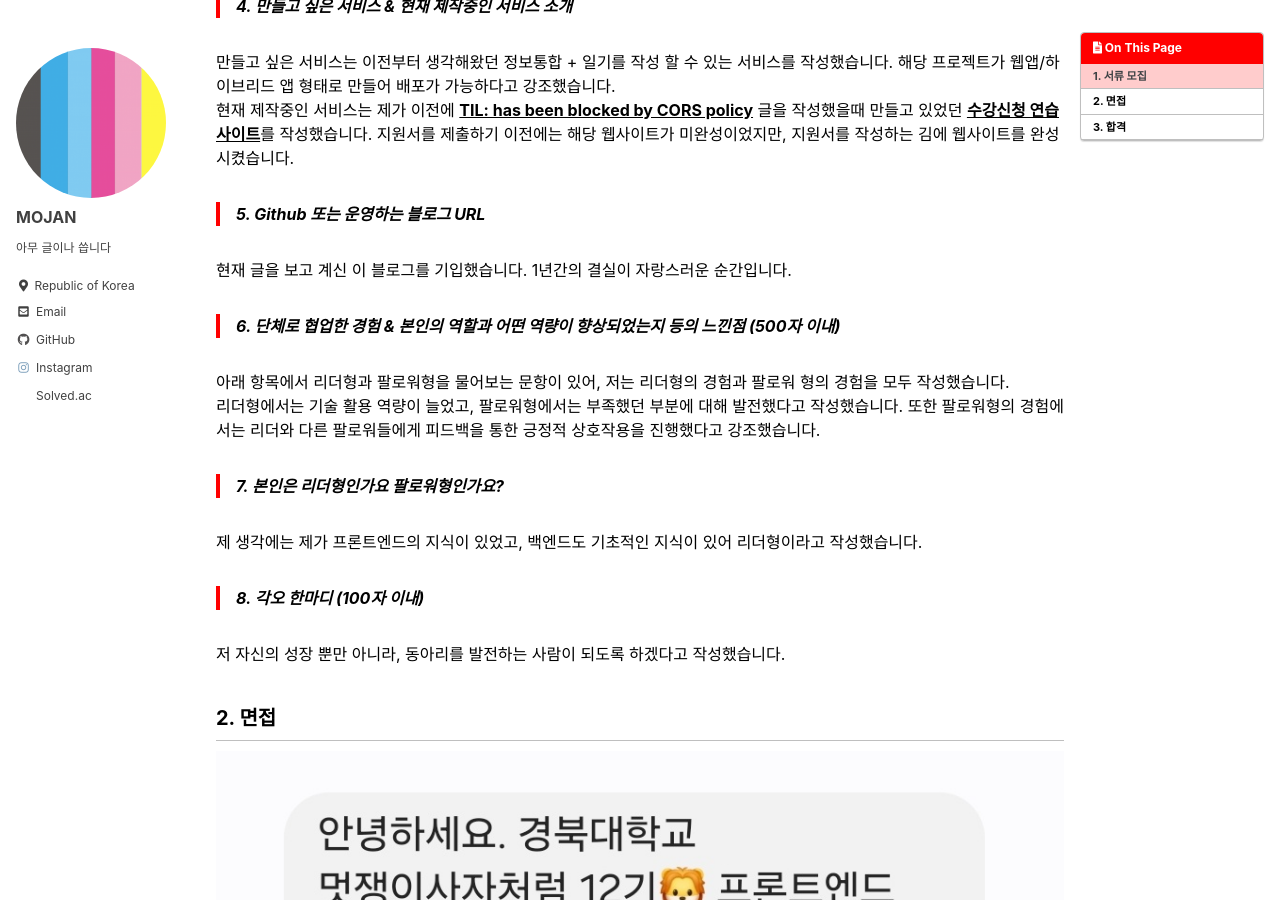
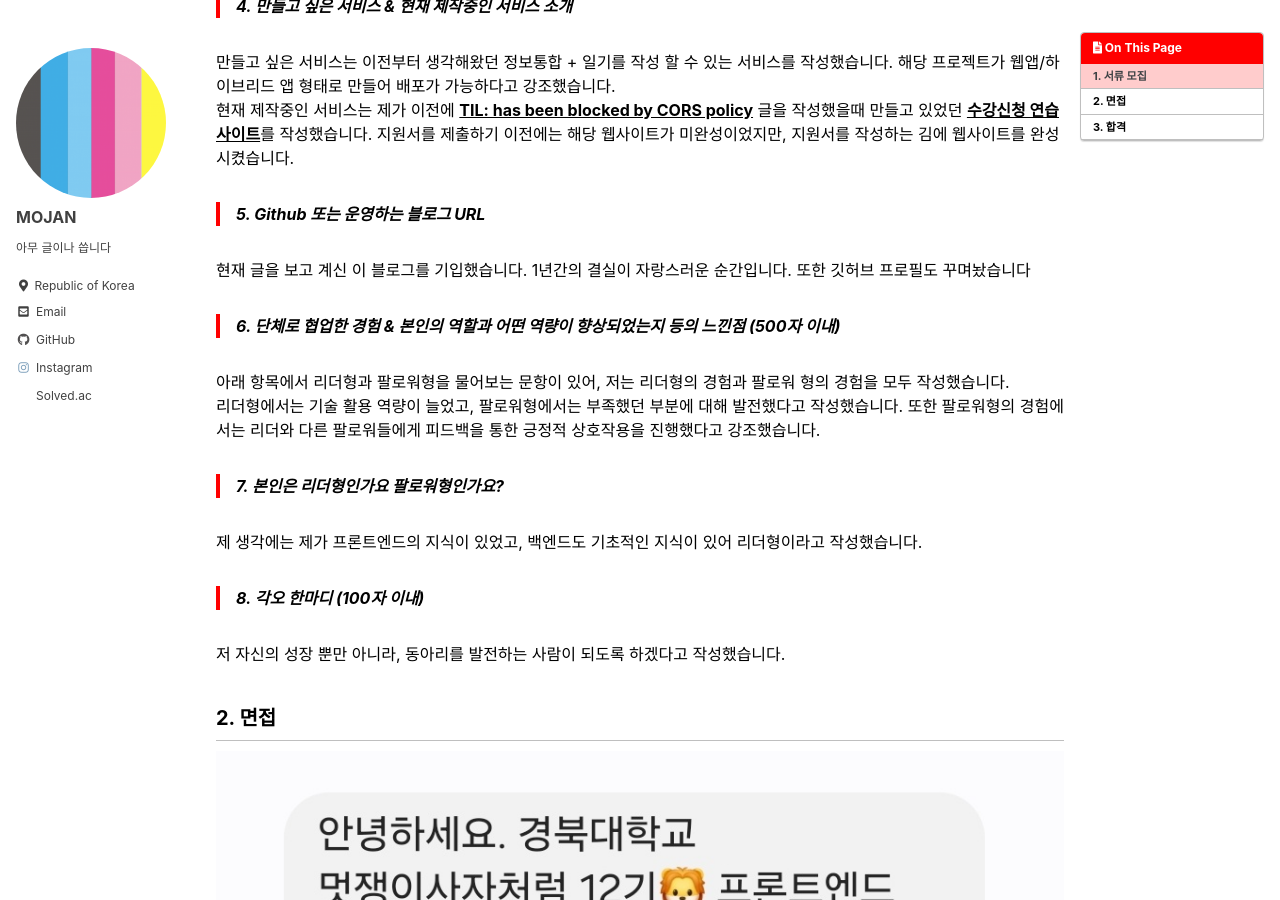
Before and after one commit to MOJAN3543/MOJAN3543.github.io, a Jekyll site: the page built from _posts/LIKELION/2024-03-21-LIKELION.md, in a window 1280 px wide and 900 px high, scrolled down 1767 px. Built offline with Jekyll 4.4.1, drawn with Linux system fonts in a browser that asks for light colours; cached includes are drawn as plain includes.

Commit message:
Update 2024-03-21-LIKELION.md

```diff
--- a/_posts/LIKELION/2024-03-21-LIKELION.md
+++ b/_posts/LIKELION/2024-03-21-LIKELION.md
@@ -8,6 +8,7 @@ tags:
   - [멋쟁이사자처럼, 후기]
 last_modified_at: 2024-03-21
 ---
+
 ![LikeLion](https://github.com/MOJAN3543/MOJAN3543.github.io/blob/main/_posts/LIKELION/likelion.png?raw=true)
 {: .text-center}
 
@@ -38,7 +39,7 @@ last_modified_at: 2024-03-21
 
 > **5. Github 또는 운영하는 블로그 URL**
 
-현재 글을 보고 계신 이 블로그를 기입했습니다. 1년간의 결실이 자랑스러운 순간입니다.
+현재 글을 보고 계신 이 블로그를 기입했습니다. 1년간의 결실이 자랑스러운 순간입니다. 또한 깃허브 프로필도 꾸며놨습니다
 
 > **6. 단체로 협업한 경험 & 본인의 역할과 어떤 역량이 향상되었는지 등의 느낀점 (500자 이내)**
 
```
